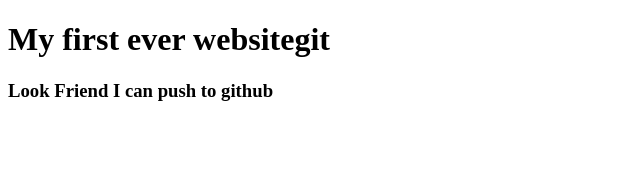
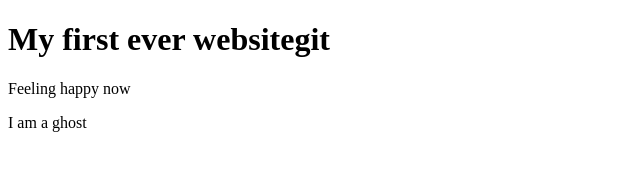
Before and after one commit to nazmul54321/my-first-website, a plain HTML site: page index.html in a window 1280 px wide. Shown: the whole page, without its empty margins (0-640 px from the left). Drawn offline with Linux system fonts and the light colour scheme.

Commit message:
ghost added

```diff
--- a/index.html
+++ b/index.html
@@ -5,7 +5,8 @@
 </head>
 <body>
     <h1>My first ever websitegit</h1>
-    <h3>Look Friend I can push to github</h3>
+    <p>Feeling happy now</p>
+    <p>I am a ghost</p>
 
 </body>
 </html>
```
